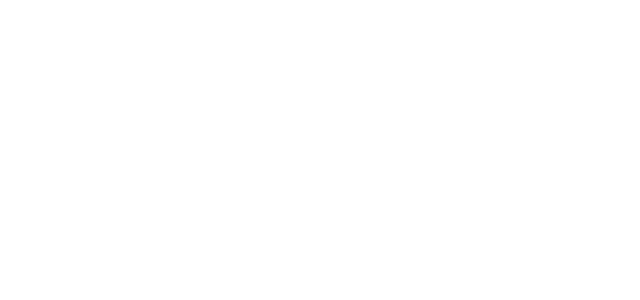
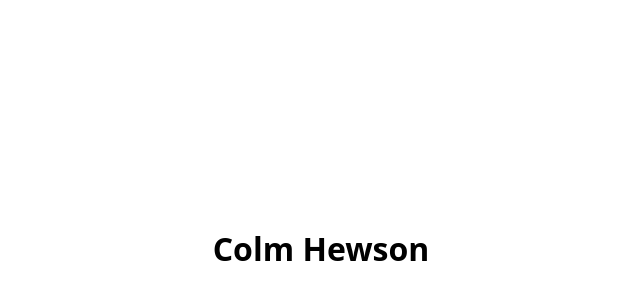
Before and after one commit to legofsalmon/colmhewson, a Next.js app: page / in a window 1280 px wide. Shown: the part 152-452 px from the top of the page, without its empty margins (319-959 px from the left). Built offline with nearby package versions, Linux system fonts and the light colour scheme.

Commit message:
setting up app styles and some other scss bits

```diff
--- a/app/layout.jsx
+++ b/app/layout.jsx
@@ -1,3 +1,5 @@
+import '../styles/global/global.scss';
+
 export default function RootLayout({ children }) {
     return (
       <html lang="en">
--- /dev/null
+++ b/app/layout.module.scss
@@ -0,0 +1,5 @@
+@use "./styles/typography/typography";
+
+.root {
+    font-family: var(--system-ui-font-stack);
+}
--- a/app/page.jsx
+++ b/app/page.jsx
@@ -1,3 +1,8 @@
+import Link from 'next/link';
+
 export default function Page() {
-    return <div className="grey"></div>;
-  }
+  return (
+      <h1>Colm Hewson</h1>
+
+  );
+}
--- a/package.json
+++ b/package.json
@@ -12,6 +12,7 @@
   },
   "devDependencies": {
     "eslint": "8.40.0",
-    "eslint-config-next": "13.4.1"
+    "eslint-config-next": "13.4.1",
+    "sass": "^1.62.1"
   }
 }
--- /dev/null
+++ b/styles/global/global.scss
@@ -0,0 +1,15 @@
+@import '../typography/typography';
+
+:root {
+    --font-stack: #{$system-ui-font-stack};
+}
+
+body {
+    display: grid;
+    place-items: center;
+    place-content: center;
+    height: 100vh;
+    height: 100dvh;
+    margin: 0;
+    font-family: var(--font-stack);
+}
--- /dev/null
+++ b/styles/typography/_typography.scss
@@ -0,0 +1 @@
+$system-ui-font-stack: system-ui, "Segoe UI", Roboto, Helvetica, Arial, sans-serif, "Apple Color Emoji", "Segoe UI Emoji", "Segoe UI Symbol";
```
Also changed, not shown: 1 other file (tests, documents, lock files or other folders).
